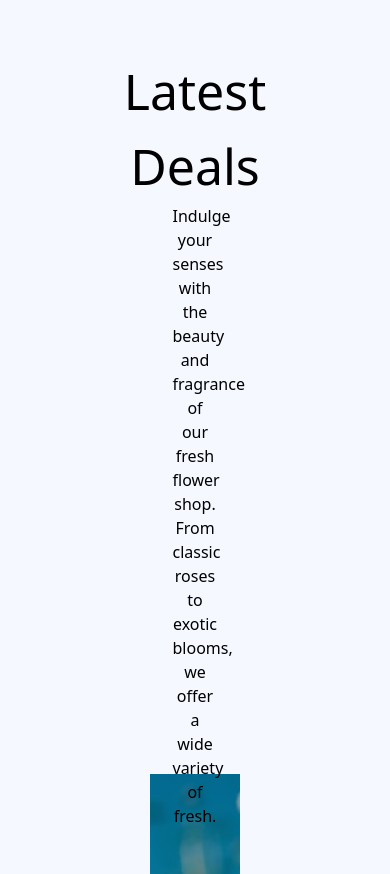
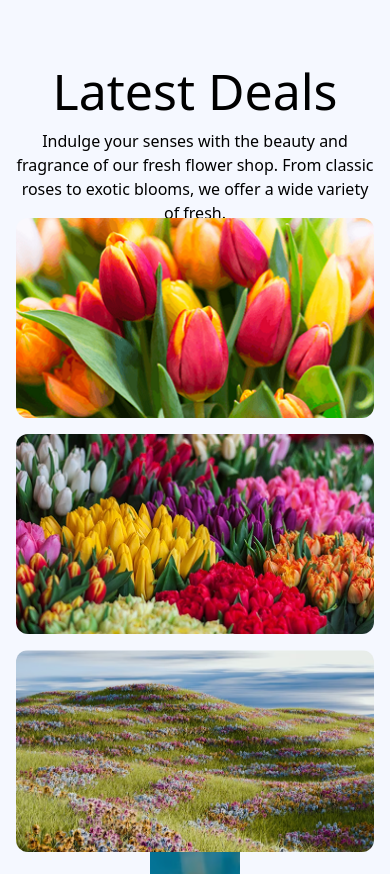
Before and after one commit to parety308/Flower-Shop, a plain HTML site: page index.html in a window 390 px wide. Shown: the part 4380-5254 px from the top of the page. Drawn offline with nearby package versions, Linux system fonts and the light colour scheme.

Commit message:
added deal seaction responsive

```diff
--- a/index.html
+++ b/index.html
@@ -30,7 +30,8 @@
                             ALWAYS <span class="text-[#E95A08]">FRESH FLOWERS</span>
                         </h1>
                         <p class="text-base sm:text-lg">
-            Indulge your senses with the beauty and fragrance of our fresh flower shop. From exotic blooms, we offer a wide variety of fresh flowers that are perfect for any occasion.
+                            Indulge your senses with the beauty and fragrance of our fresh flower shop. From exotic
+                            blooms, we offer a wide variety of fresh flowers that are perfect for any occasion.
                         </p>
                     </div>
 
@@ -41,8 +42,6 @@
             </div>
         </header>
     </section>
-
-
     <main>
         <section class="card ">
             <div class=" mt-[120px] ml-[150px] mr-[150px] ">
@@ -118,16 +117,9 @@
             <div class="flex flex-col lg:flex-row items-center gap-10">
 
                 <div class="relative w-full lg:w-1/2 max-w-4xl">
-      <img
-        src="flower-store.png"
-        alt="Flower Store"
-        class="w-full h-auto object-cover rounded-lg"
-      />
-      <img
-        src="trusted-badge.png"
-        alt="Trusted Badge"
-        class="absolute top-0 right-0 w-[100px] sm:w-[130px] md:w-[150px] lg:w-[180px]"
-      />
+                    <img src="flower-store.png" alt="Flower Store" class="w-full h-auto object-cover rounded-lg" />
+                    <img src="trusted-badge.png" alt="Trusted Badge"
+                        class="absolute top-0 right-0 w-[100px] sm:w-[130px] md:w-[150px] lg:w-[180px]" />
                 </div>
 
                 <div class="w-full lg:w-1/2 flex flex-col items-start text-left px-2 sm:px-4">
@@ -150,22 +142,22 @@
 
             </div>
         </section>
-
-        <section class="deals  mt-[120px] ml-[150px] mr-[150px] max-h-[600px] ">
+   <section class="deals mt-[120px] px-4 lg:mx-[150px] max-h-[600px]">
   <div class="flex flex-col text-center mb-[50px] items-center">
     <h1 class="text-[50px]">Latest Deals</h1>
-                <p class="w-[50%]">Indulge your senses with the beauty and fragrance of our fresh flower shop. From
-                    classic roses to exotic blooms, we offer a wide variety of fresh.</p>
+    <p class="w-full lg:w-1/2">
+      Indulge your senses with the beauty and fragrance of our fresh flower shop. From classic roses to exotic blooms, we offer a wide variety of fresh.
+    </p>
   </div>
-            <div class="mt-10  flex justify-center gap-4  max-h-[520px]">
-                <div class="flex flex-col gap-2">
-                    <img src="deal-ana.png" class="rounded-xl w-150 h-[200px]" />
-                    <img src="deal-bloom.png" class="rounded-xl w-150 h-[200px]" />
+  <div class="flex flex-col lg:flex-row justify-center gap-4 max-h-[520px] w-full">
+    <div class="flex flex-col gap-4 w-full lg:w-[45%]">
+      <img src="deal-ana.png" alt="Deal Ana" class="rounded-xl w-full h-[200px] object-cover" />
+      <img src="deal-bloom.png" alt="Deal Bloom" class="rounded-xl w-full h-[200px] object-cover" />
     </div>
-                <img src="deal-zabo.png" class="rounded-xl w-[600px] h-[410px]" />
-            </div>
+    <img src="deal-zabo.png" alt="Deal Zabo" class="rounded-xl w-full lg:w-[55%] h-[410px] object-cover" />
   </div>
 </section>
+
         <section class="Bounch mt-[120px] ml-[150px] mr-[150px] mb-[120px]  ">
             <div
                 class="flex justify-center items-center max-h-[500px] bg-[url('news-letter-bg.png')] bg-cover bg-center h-[400px]  w-full">
@@ -182,7 +174,7 @@
         <div class=" flex justify-center items-center  px-[150px] py-[10px]">
             <div class=" flex flex-col w-[25%]">
                 <img src="logo.png" alt="" class="h-[100%] w-[100px]">
-                <p class="w-[50%]" >Indulge your senses with the beauty and fragrance of our fresh flower shop. </p>
+                <p class="w-[50%]">Indulge your senses with the beauty and fragrance of our fresh flower shop. </p>
             </div>
 
             <div class=" flex flex-col w-[25%]  ">
@@ -199,13 +191,14 @@
                 <a src="#">Terms of Service</a>
                 <a src="#">Help Center</a>
             </div>
-            <div class="flex w-[25%] justify-center gap-8 " >
-                <img src="icon-linkedin.png" alt="" class="h-[35%] w-[15%]"  >
-                <img src="icon-twitter.png" alt="" class="h-[35%] w-[15%]" >
-                <img src="icon-facebook.png" alt=""class="h-[35%] w-[15%]"  >
-                <img src="icon-youtube.png" alt="" class="h-[35%] w-[15%]" >
+            <div class="flex w-[25%] justify-center gap-8 ">
+                <img src="icon-linkedin.png" alt="" class="h-[35%] w-[15%]">
+                <img src="icon-twitter.png" alt="" class="h-[35%] w-[15%]">
+                <img src="icon-facebook.png" alt="" class="h-[35%] w-[15%]">
+                <img src="icon-youtube.png" alt="" class="h-[35%] w-[15%]">
             </div>
         </div>
     </footer>
 </body>
+
 </html>
```
Lines whose indentation alone changed are shown as unchanged.
